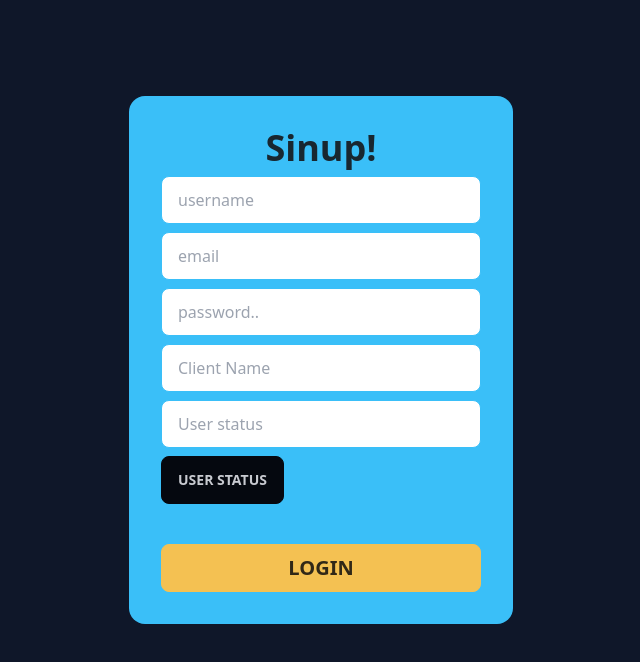
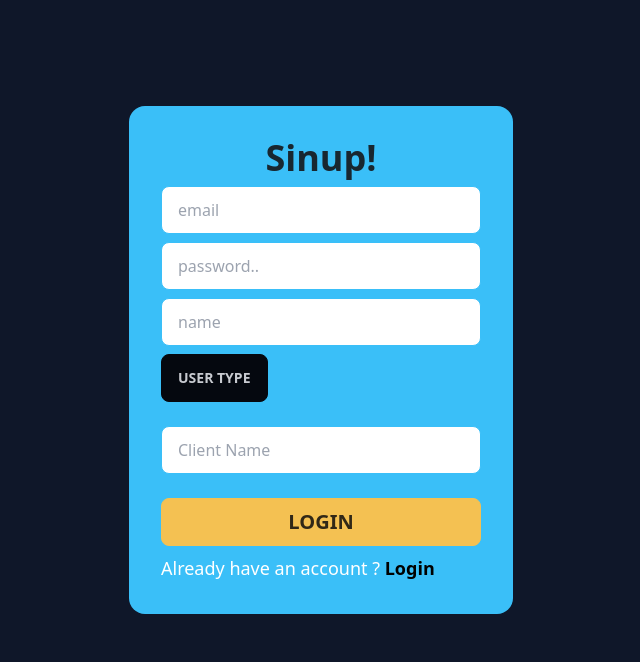
Before and after one commit to Abhishek9607/CRM_React, a React (Vite) app in the folder CRM/: page /signup in a window 1280 px wide. Shown: the top 662 px of the page, without its empty margins (319-959 px from the left). Built offline with nearby package versions, Linux system fonts and the light colour scheme.

Commit message:
Added signup page as well

```diff
--- a/CRM/src/Pages/auth/Login.jsx
+++ b/CRM/src/Pages/auth/Login.jsx
@@ -1,6 +1,7 @@
 import { useState } from "react";
 import { useDispatch } from "react-redux";
 import { useNavigate } from "react-router";
+import { Link } from "react-router-dom";
 
 import { login } from '../../Redux/Slices/AuthSlice';
 
@@ -68,8 +69,11 @@
           />
          </div>
         <div className="card-actions w-full mt-4">
-        <button onClick={onSubmit} className="btn btn-warning w-full font-bold text-xl hover:bg-accent-focus">Login</button>
+        <button onClick={onSubmit} className="btn btn-warning w-full font-bold text-xl hover:bg-accent-focus">Submit</button>
        </div>
+       <p  className="text-white text-center">
+        Donot have an account ?  <Link className=" text-white font-semibold hover:text-yellow-100" to="/signup">Signup Instead</Link>
+        </p>
       </div>
    </div>
   </div>
--- a/CRM/src/Pages/auth/Signup.jsx
+++ b/CRM/src/Pages/auth/Signup.jsx
@@ -1,8 +1,74 @@
-import React from 'react';
+import { useState } from "react";
+import { useDispatch } from "react-redux";
+import { Link, useNavigate } from "react-router-dom";
 
-import Login from './Login';
+import { signup }  from '../../Redux/Slices/AuthSlice';
 
 const Signup = () => {
+  const dispatch = useDispatch();
+  const navigate = useNavigate();
+
+  const [signupDetails, setSignupDetails] = useState({
+    email: "",
+    password: "",
+    name: "",
+    userType: "",
+    userStatus: "",
+    clientName: ""
+  });
+
+  function handleInputChange(e) {
+    const {name, value} = e.target;
+    setSignupDetails({
+      ...signupDetails,
+      [name]: value
+    });
+  }
+
+  function handleUserType(e) {
+    const userTypeSelected = e.target.textContent;
+    setSignupDetails({
+      ...signupDetails,
+      userType:userTypeSelected,
+      userStatus: (userTypeSelected == "customer") ? "approved" : "suspended"
+    });
+    const dropDown = document.getElementById("userTypeDropDown");
+    dropDown.open = !dropDown?.open;
+  }
+
+
+
+
+  function resetSingnupState() {
+    setSignupDetails({
+      email: "",
+      password: "",
+      name: "",
+      userType: "",
+      userStatus: "",
+      clientName: ""
+    });
+
+  }
+
+  async function onSubmit() {
+    if(!signupDetails.email ||
+        !signupDetails.password ||
+        !signupDetails.userStatus ||
+        !signupDetails.userType ||
+        !signupDetails.name ||
+        !signupDetails.clientName) return;
+        const response = await dispatch(signup(signupDetails));
+        console.log(response);
+        if(response.payload) {
+          navigate("/login");
+        }
+          else {
+            resetSingnupState();
+          }
+
+  }
+
   return (
     <div className='flex justify-center items-center h-[90vh]'>
     <div className="card w-96 bg-primary text-primary-content">
@@ -10,31 +76,69 @@
         <div className='w-full flex justify-center'>
            <h2 className="card-title text-4xl">Sinup!</h2>
         </div>
-        <div className='w-full'>
-           <input type="text" placeholder="username" className="text-black input input-bordered input-primary w-full max-w-xs bg-white" />
+
+         <div className='w-full'>
+           <input
+             onChange={handleInputChange}
+             name="email"
+             type="text"
+             placeholder="email"
+             value={signupDetails.email}
+             className="text-black input input-bordered input-primary w-full max-w-xs bg-white"
+          />
          </div>
+
          <div className='w-full'>
-           <input type="text" placeholder="email" className="text-black input input-bordered input-primary w-full max-w-xs bg-white" />
+         <input
+          onChange={handleInputChange}
+          name="password"
+          type="password"
+          placeholder="password.."
+          value={signupDetails.password}
+          className="text-black input input-bordered input-primary w-full max-w-xs bg-white"
+        />
          </div>
+
          <div className='w-full'>
-         <input type="password" placeholder="password.." className="text-black input input-bordered input-primary w-full max-w-xs bg-white" />
+           <input
+             onChange={handleInputChange}
+             name="name"
+             type="text"
+             placeholder="name"
+             value={signupDetails.name}
+             className="text-black input input-bordered input-primary w-full max-w-xs bg-white"
+            />
          </div>
-         <div className='w-full'>
-           <input type="text" placeholder="Client Name" className="text-black input input-bordered input-primary w-full max-w-xs bg-white" />
-         </div>
-         <div className='w-full'>
-           <input type="text" placeholder="User status" className="text-black input input-bordered input-primary w-full max-w-xs bg-white" />
-         </div>
-         <details className="dropdown mb-4 w-full">
-            <summary className=" btn">USER STatus</summary>
-           <ul className="p-2 shadow menu dropdown-content z-[1] bg-base-100 rounded-box w-52 text-white">
-             <li><a>Approved</a></li>
-              <li><a>Denied</a></li>
+        <details className="dropdown mb-4 w-full"  id="userTypeDropDown">
+            <summary className=" btn">{(!signupDetails.userType) ? "user Type" : signupDetails.userType}</summary>
+           <ul onClick={handleUserType} className="p-2 shadow menu dropdown-content z-[1] bg-base-100 rounded-box w-52 text-white">
+             <li><a>customer</a></li>
+              <li><a>admin</a></li>
+              <li><a>engineer</a></li>
            </ul>
         </details>
+        <div className='w-full'>
+           <input
+             onChange={handleInputChange}
+             name="clientName"
+             type="text"
+             placeholder="Client Name"
+             value={signupDetails.clientName}
+             className="text-black input input-bordered input-primary w-full max-w-xs bg-white"
+          />
+         </div>
+
+
         <div className="card-actions w-full mt-4">
-        <button className="btn btn-warning w-full font-bold text-xl hover:bg-accent-focus">Login</button>
+        <button
+        onClick={onSubmit}
+        className="btn btn-warning w-full font-bold text-xl hover:bg-accent-focus">
+          Login
+        </button>
        </div>
+        <p className="text-lg text-white">
+          Already have  an account ? <Link className=" text-black font-semibold hover:text-yellow-100" to="/Login">Login</Link>
+        </p>
       </div>
    </div>
   </div>
--- a/CRM/src/Redux/Slices/AuthSlice.js
+++ b/CRM/src/Redux/Slices/AuthSlice.js
@@ -12,6 +12,15 @@
 export const login = createAsyncThunk('/auth/login', async (data) => {
     try {
         const response = await axiosInstance.post("auth/signin", data);
+        return response;
+    } catch(error) {
+        console.log(error);
+    }
+});
+
+export const signup = createAsyncThunk('/auth/signup', async (data) => {
+    try {
+        const response = await axiosInstance.post("auth/signup", data);
         return response;
     } catch(error) {
         console.log(error);
```
